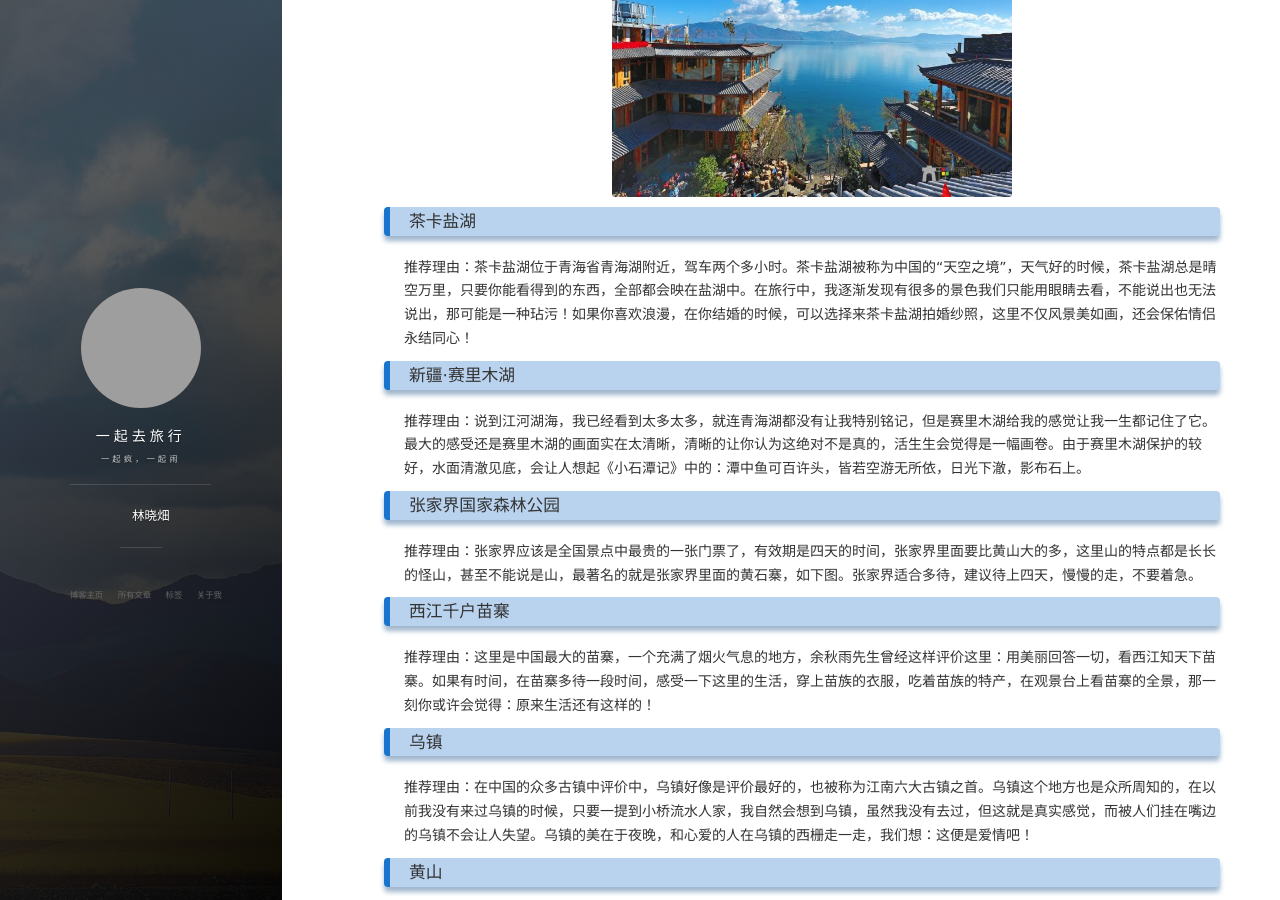
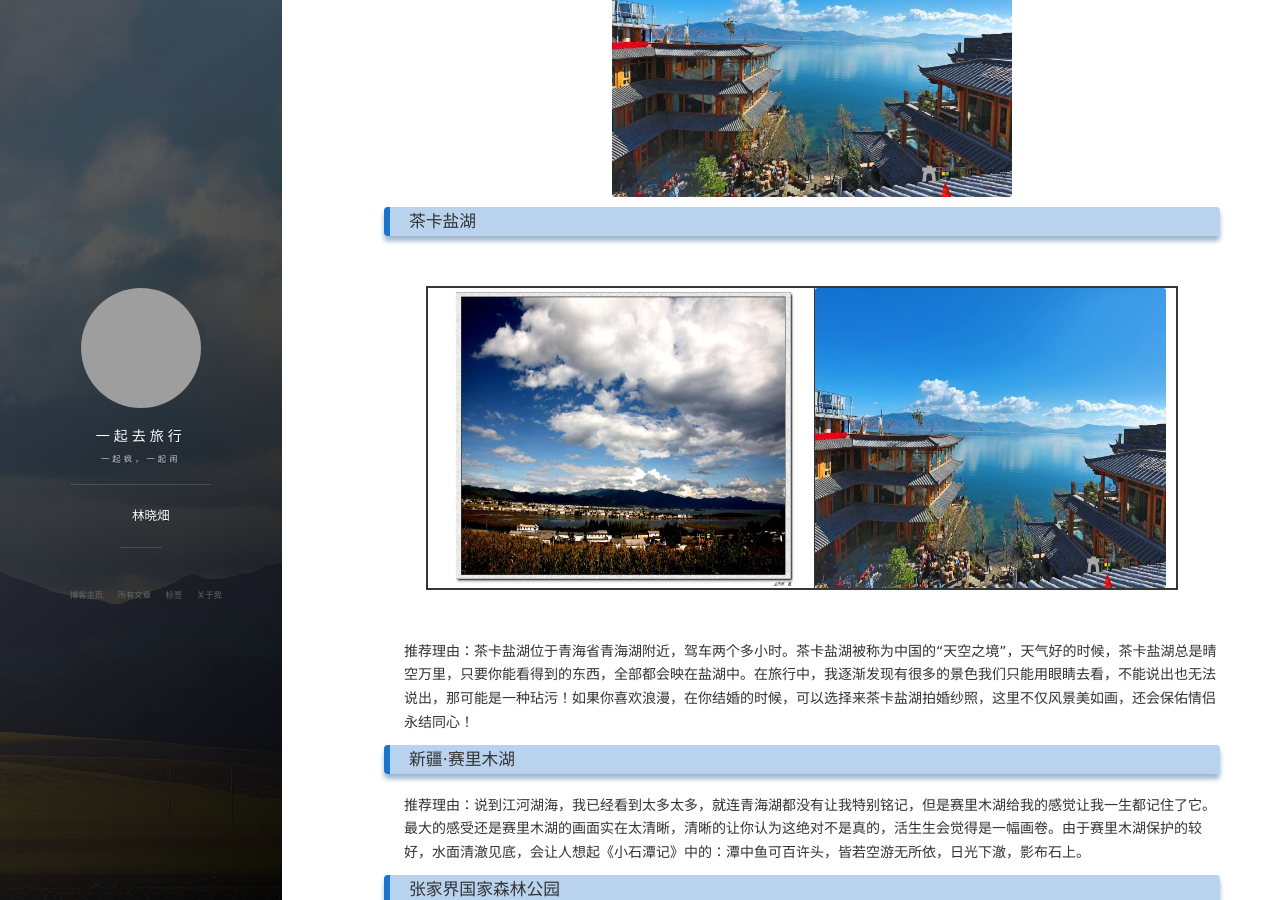
Before and after one commit to lxtxx/lxtxx.github.io, a Jekyll site: the page built from _posts/2018-06-15-环游中国.md, in a window 1280 px wide and 900 px high, scrolled down 763 px. Built offline with Jekyll 4.4.1, drawn with Linux system fonts in a browser that asks for light colours; nearby versions of some CDN libraries; comment, search, counter and statistics services are not loaded; grey boxes are pictures that could not be loaded.

Commit message:
Update 2018-06-15-环游中国.md

```diff
--- a/_posts/2018-06-15-环游中国.md
+++ b/_posts/2018-06-15-环游中国.md
@@ -13,7 +13,10 @@ tag: 十一
   <img src="/images/posts/Xcode8/d1.jpg" height="300" width="400"> <img src="/images/posts/Xcode8/d2.jpg" height="300" width="400">
 
 ### 茶卡盐湖
-
+<table><tr>
+<td><img src="/images/posts/Xcode8/d1.jpg" height="300" width="400"></td>
+<td><img src="/images/posts/Xcode8/d2.jpg" height="300" width="400"></td>
+</tr></table>
 推荐理由：茶卡盐湖位于青海省青海湖附近，驾车两个多小时。茶卡盐湖被称为中国的“天空之境”，天气好的时候，茶卡盐湖总是晴空万里，只要你能看得到的东西，全部都会映在盐湖中。在旅行中，我逐渐发现有很多的景色我们只能用眼睛去看，不能说出也无法说出，那可能是一种玷污！如果你喜欢浪漫，在你结婚的时候，可以选择来茶卡盐湖拍婚纱照，这里不仅风景美如画，还会保佑情侣永结同心！
 ### 新疆·赛里木湖
 
```
